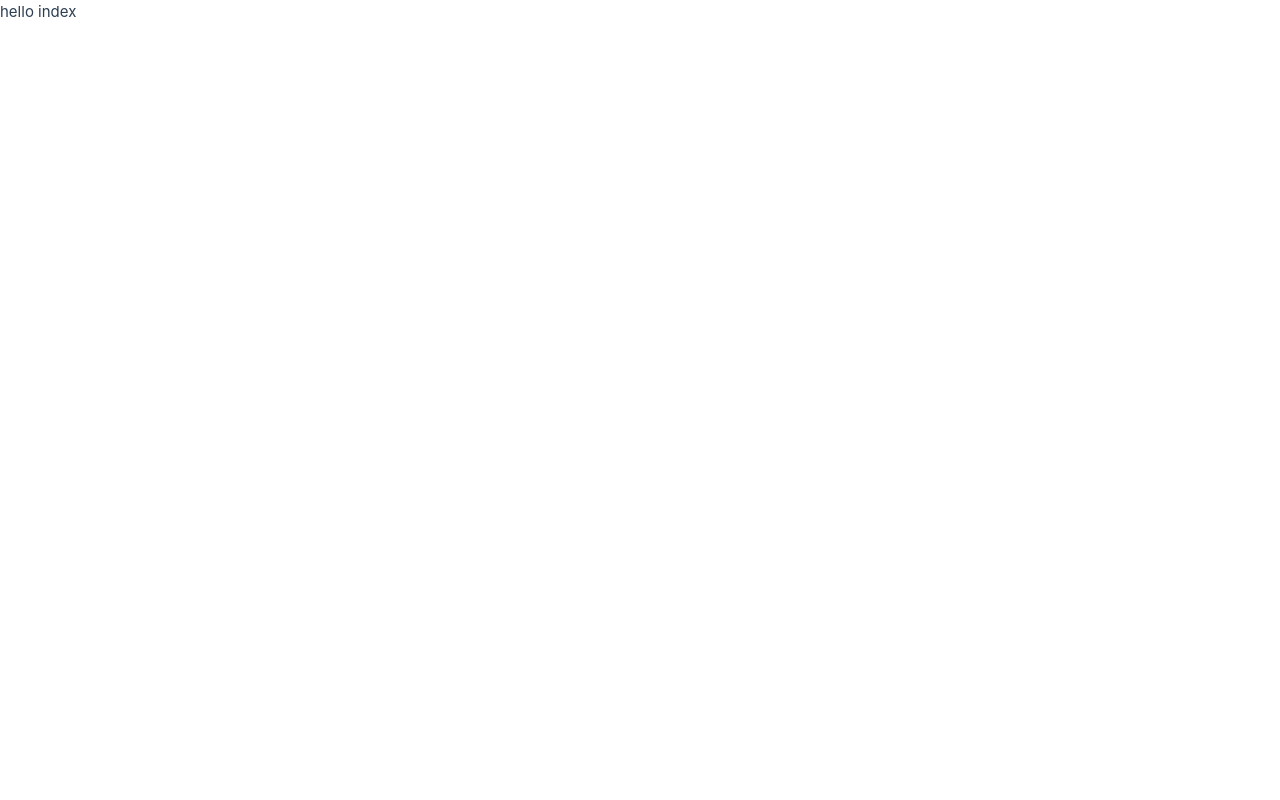
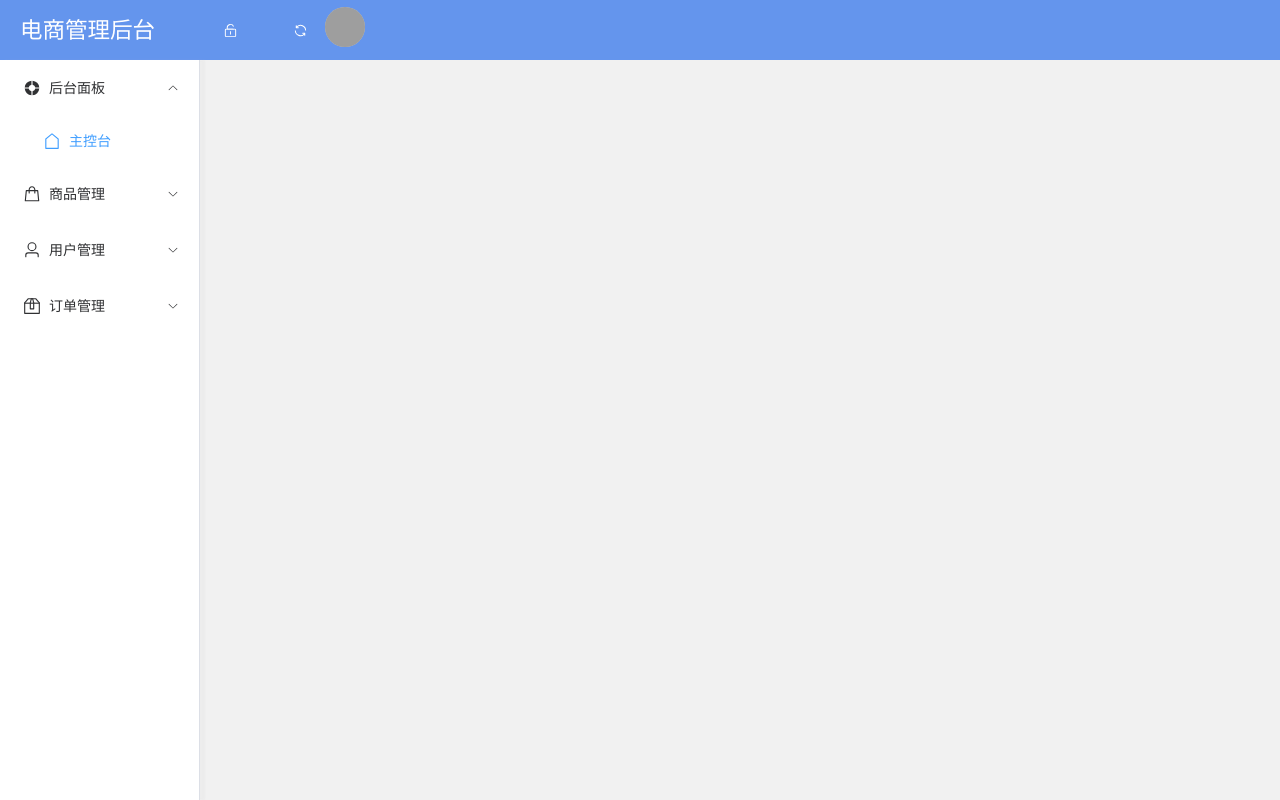
Before and after one commit to varshayulajiao/shayulajiao, a Vue app in the folder shop-cms/: page / in a window 1280 px wide. Built offline with nearby package versions, Linux system fonts and the light colour scheme; grey boxes are pictures that could not be loaded.

Commit message:
index页和路由修改

```diff
--- a/shop-cms/src/router/index.js
+++ b/shop-cms/src/router/index.js
@@ -16,35 +16,38 @@ const router = createRouter({
     {
       path: '/',
       name: 'index',
-      component: Index
+      component: Index,
+      children:[
+        {
+          path: 'home',
+          name: 'home',
+          component: Home
+        },{
+          path: 'classmanage',
+          name: 'classmanage',
+          component: ClassManage
+        },{
+          path: 'goodsmanage',
+          name: 'goodsmanage',
+          component: GoodsManage
+        },{
+          path: 'ordermanage',
+          name: 'ordermanage',
+          component: OrderManage
+        },{
+          path: 'usersmanage',
+          name: 'usersmanage',
+          component: UsersManage
+        },{
+          path: 'userslevel',
+          name: 'userslevel',
+          component: UsersLevel
+        }
+      ]
     },{
       path: '/login',
       name: 'login',
       component: Login
-    },{
-      path: '/index/home',
-      name: 'home',
-      component: Home
-    },{
-      path: '/index/classmanage',
-      name: 'classmanage',
-      component: ClassManage
-    },{
-      path: '/index/goodsmanage',
-      name: 'goodsmanage',
-      component: GoodsManage
-    },{
-      path: '/index/ordermanage',
-      name: 'ordermanage',
-      component: OrderManage
-    },{
-      path: '/index/usersmanage',
-      name: 'usersmanage',
-      component: UsersManage
-    },{
-      path: '/index/userslevel',
-      name: 'userslevel',
-      component: UsersLevel
     }
   ]
 })
--- a/shop-cms/src/views/Index.vue
+++ b/shop-cms/src/views/Index.vue
@@ -1,13 +1,155 @@
 <template>
-    <div>
-        hello index
+    <div class="common-layout">
+        <el-container>
+            <el-header>
+                <h2 class="header-h2">电商管理后台</h2>
+                <div class="menu-lockBox">
+                <el-icon v-if="!isCollapse" class="lock-icon" @click="isCollapse=true"><Unlock  /></el-icon>
+                <el-icon v-else class="lock-icon" @click="isCollapse=false"><Lock/></el-icon>
+                <el-icon class="reload-icon" @click="reload"><Refresh /></el-icon>
+                </div>
+                <div class="user">
+                    <el-avatar
+                    src="https://cube.elemecdn.com/0/88/03b0d39583f48206768a7534e55bcpng.png"
+                />
+                </div>
+            </el-header>
+            <el-container>
+                <el-aside width="200px">
+                    <el-menu default-active="/home" class="el-menu-vertical-demo" :collapse="isCollapse" @open="handleOpen"
+                        @close="handleClose" router>
+                        <!-- 主控台 home -->
+                        <el-sub-menu index="/index">
+                            <template #title>
+                                <el-icon>
+                                    <HelpFilled />
+                                </el-icon>
+                                <span>后台面板</span>
+                            </template>
+                            <el-menu-item index="/home">
+                                <el-icon><House /></el-icon>
+                                <span>主控台</span>
+                            </el-menu-item>
+                        </el-sub-menu>
+                        <!-- 商品管理 goodsmanage classmanage -->
+                        <el-sub-menu index="/goods">
+                            <template #title>
+                                <el-icon>
+                                    <Goods />
+                                </el-icon>
+                                <span>商品管理</span>
+                            </template>
+                            <el-menu-item index="/goodsmanage">
+                                <el-icon><ShoppingTrolley /></el-icon>
+                                <span>商品管理</span>
+                            </el-menu-item>
+                            <el-menu-item index="classmanage">
+                                <el-icon><Files /></el-icon>
+                                <span>商品分类</span>
+                            </el-menu-item>
+                        </el-sub-menu>
+                        <!-- 用户管理 usersmanage userslevel -->
+                        <el-sub-menu index="/users">
+                            <template #title>
+                                <el-icon>
+                                    <User />
+                                </el-icon>
+                                <span>用户管理</span>
+                            </template>
+                            <el-menu-item index="/usersmanage">
+                                <el-icon><UserFilled /></el-icon>
+                                <span>用户管理</span>
+                            </el-menu-item>
+                            <el-menu-item index="/userslevel">
+                                <el-icon><Histogram /></el-icon>
+                                <span>会员等级</span>
+                            </el-menu-item>
+                        </el-sub-menu>
+                        <!-- 订单管理 ordermanage -->
+                        <el-sub-menu index="/order">
+                            <template #title>
+                                <el-icon>
+                                    <Box />
+                                </el-icon>
+                                <span>订单管理</span>
+                            </template>
+                            <el-menu-item index="/ordermanage">
+                                <el-icon><Reading /></el-icon>
+                                <span>订单管理</span>
+                            </el-menu-item>
+                        </el-sub-menu>
+                    </el-menu>
+                </el-aside>
+                <el-main>
+                    <router-view></router-view>
+                </el-main>
+            </el-container>
+        </el-container>
     </div>
 </template>
 
 <script setup>
+import {ref} from 'vue'
 
+const isCollapse=ref(false)
+
+const handleOpen=()=>{
+
+}
+const handleClose=()=>{
+
+}
+const reload=()=>{
+    location.reload()
+}
 </script>
 
 <style scoped>
-
+.el-header {
+    background-color: cornflowerblue;
+}
+.el-aside{
+    height: calc(100vh - 60px);
+    overflow: unset;
+    background: #f1f1f1;
+}
+.el-menu{
+    height: 100%;
+    box-shadow: 5px 0px 2px rgba(195, 192, 192, 0.1);
+}
+.el-header{
+    display: flex;
+    align-items: center;
+}
+.menu-lockBox{
+    margin-left: 50px;
+}
+.lock-icon{
+    color:white;
+    cursor: pointer;
+    height: 60px;
+    width: 50px;
+}
+.lock-icon:hover{
+    background: rgb(120, 167, 255);
+}
+.header-h2{
+    color:white
+}
+.el-main{
+    background: #f1f1f1;
+}
+.reload-icon{
+    color:white;
+    margin-left: 20px;
+    cursor: pointer;
+    height: 60px;
+    width: 50px;
+}
+.reload-icon:hover{
+    background: rgb(120, 167, 255);
+}
+.user{
+   justify-self: flex-end;
+}
 </style>
```
